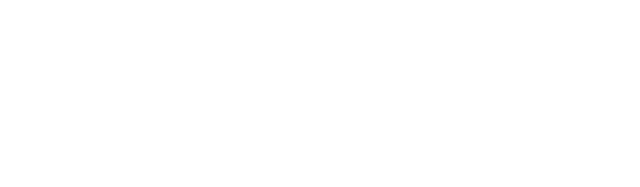
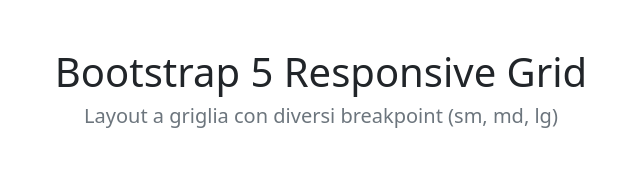
Before and after one commit to luigicaiaffa/htmlcss-bootstrap-layout, a plain HTML site: page index.html in a window 1280 px wide. Shown: the whole page, without its empty margins (319-959 px from the left). Drawn offline with nearby package versions, Linux system fonts and the light colour scheme.

Commit message:
add page header

```diff
--- a/index.html
+++ b/index.html
@@ -17,5 +17,19 @@
     <link rel="stylesheet" href="./css/style.css" />
   </head>
 
-  <body></body>
+  <body>
+    <div class="container">
+      <!-- # PAGE HEADER -->
+      <header class="text-center pb-5 pt-5">
+        <!-- title -->
+        <h1>Bootstrap 5 Responsive Grid</h1>
+        <!-- subtitle -->
+        <h2 class="fs-5 text-secondary fw-light">
+          Layout a griglia con diversi breakpoint (sm, md, lg)
+        </h2>
+      </header>
+
+      <main></main>
+    </div>
+  </body>
 </html>
```
